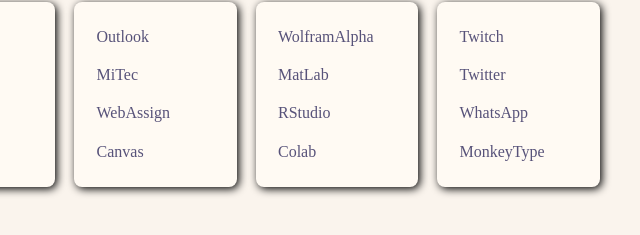
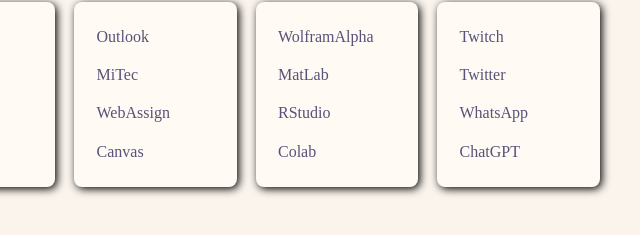
Before and after one commit to Msninmx/Msninmx.github.io, a plain HTML site: page index.html in a window 1280 px wide. Shown: the part 283-518 px from the top of the page, 394-1034 px from the left. Drawn offline with Linux system fonts and the light colour scheme.

Commit message:
Changed monkeytype to chatgpt

```diff
--- a/index.html
+++ b/index.html
@@ -49,7 +49,7 @@
             <li><a href="https://www.twitch.com/">Twitch</a>
             <li><a href="https://www.twitter.com/">Twitter</a>
             <li><a href="https://web.whatsapp.com/">WhatsApp</a>
-            <li><a href="https://monkeytype.com/">MonkeyType</a>
+            <li><a href="https://chat.openai.com/chat">ChatGPT</a>
           </ul>
         </div>
         <!-- Feel free to add more divs here -->
```
